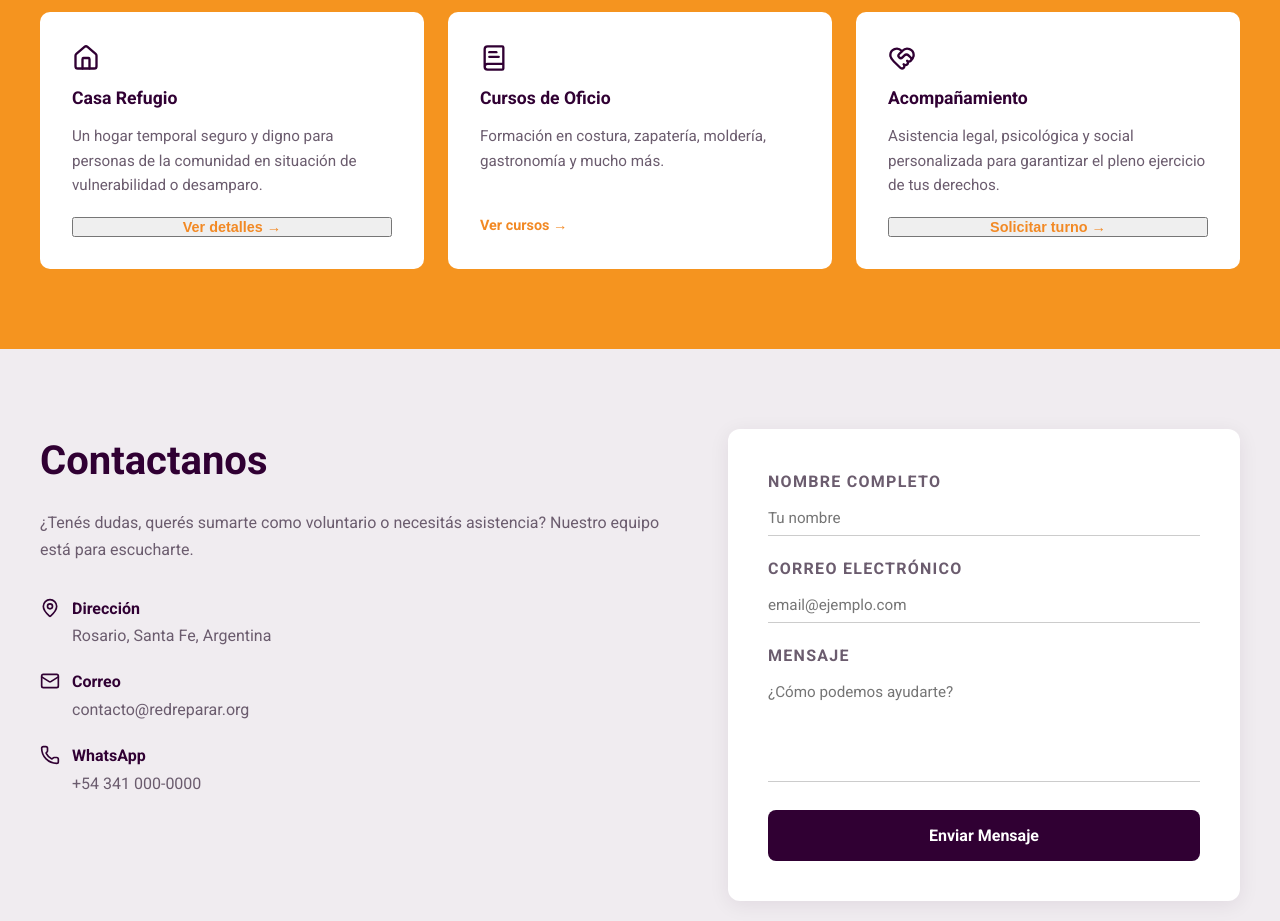
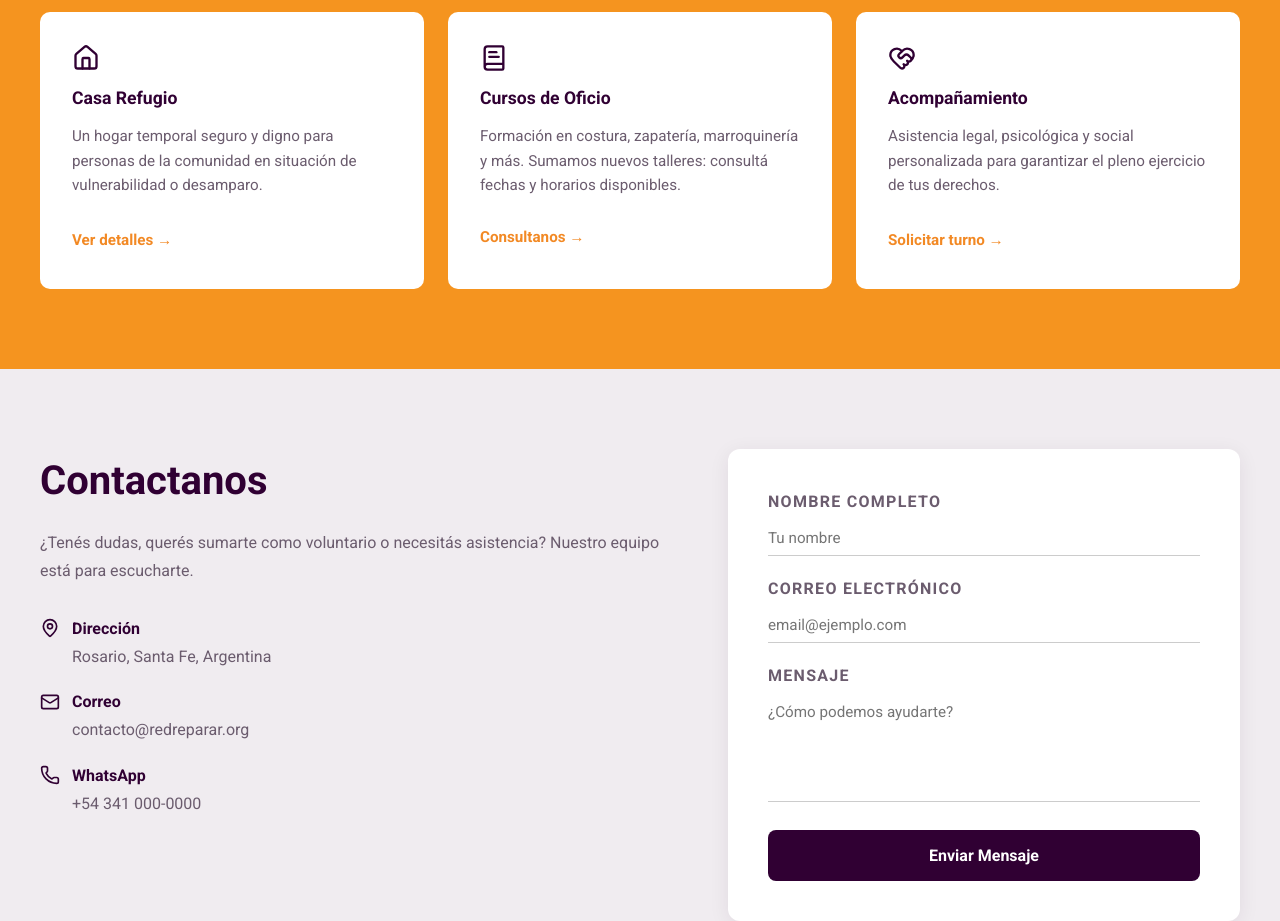
Before and after one commit to christianberti/red-reparar, a React (Vite) app: page / in a window 1280 px wide. Shown: the part 960-1881 px from the top of the page. Built offline with nearby package versions, Linux system fonts and the light colour scheme.

Commit message:
Mejora botones de Services: unifica estilos, accesibilidad de foco, scroll automatico a Refugio o Acompanamiento Integral, y cambia Ver cursos por Consultanos

```diff
--- a/src/App.jsx
+++ b/src/App.jsx
@@ -1,31 +1,3 @@
-/* import { useState } from 'react'
-import Navbar from './components/Navbar'
-import About from './components/sections/About'
-import Services from './components/sections/Services'
-import Contact from './components/sections/Contact'
-import WhatsappButton from './components/WhatsAppButton'
-import Footer from './components/Footer'
-import RefugioHero from './components/sections/RefugioHero'
-
-const App = () => {
-  return (
-    <>
-      <Navbar />
-       <RefugioHero />
-      <main>
-        <About />
-        <Services />
-        <Contact />
-      </main>
-      <Footer />
-      <WhatsappButton />
-    </>
-  )
-}
-
-export default App */
-
-
 import { useState, useEffect } from 'react'
 import Navbar from './components/Navbar'
 import About from './components/sections/About'
@@ -39,9 +11,14 @@ import AcompanamientoIntegral from './components/sections/AcompanamientoIntegral
 
 const App = () => {
   const [view, setView] = useState('home') // 'home' | 'refugio'
+  const [scrollTarget, setScrollTarget] = useState(null) // 'hero' | 'acompanamiento'
 
-  // Si el usuario clickea cualquier link del Navbar (#nosotros, #servicios, etc.)
-  // volvemos a mostrar el Inicio normal, sin tocar Navbar.jsx
+  const handleVerRefugio = (target) => {
+    setView('refugio')
+    setScrollTarget(target)
+  }
+
+  // Vuelve a Inicio si se clickea cualquier link del Navbar
   useEffect(() => {
     const handleClick = (e) => {
       const link = e.target.closest('a[href^="#"]')
@@ -51,6 +28,19 @@ const App = () => {
     return () => document.removeEventListener('click', handleClick)
   }, [])
 
+  // Hace scroll al destino correcto una vez que se muestra la página de Refugio
+  useEffect(() => {
+    if (view === 'refugio' && scrollTarget) {
+      setTimeout(() => {
+        if (scrollTarget === 'hero') {
+          window.scrollTo({ top: 0, behavior: 'smooth' })
+        } else if (scrollTarget === 'acompanamiento') {
+          document.getElementById('acompanamiento-integral')?.scrollIntoView({ behavior: 'smooth' })
+        }
+      }, 50)
+    }
+  }, [view, scrollTarget])
+
   return (
     <>
       <Navbar />
@@ -58,7 +48,7 @@ const App = () => {
         {view === 'home' ? (
           <>
             <About />
-            <Services onVerRefugio={() => setView('refugio')} />
+            <Services onVerRefugio={handleVerRefugio} />
             <Contact />
           </>
         ) : (
--- a/src/components/sections/AcompanamientoIntegral.jsx
+++ b/src/components/sections/AcompanamientoIntegral.jsx
@@ -11,7 +11,7 @@ const items = [
 
 function AcompanamientoIntegral() {
   return (
-    <section className="acompanamiento">
+    <section id="acompanamiento-integral" className="acompanamiento">
       <div className="acompanamiento__container">
         <div className="acompanamiento__image">
           <img src={imgAcompanamiento} alt="Acompañamiento integral Red Reparar" />
--- a/src/components/sections/Services.jsx
+++ b/src/components/sections/Services.jsx
@@ -73,23 +73,23 @@ const getServices = (onVerRefugio) => [
     icon: Home,
     title: 'Casa Refugio',
     description: 'Un hogar temporal seguro y digno para personas de la comunidad en situación de vulnerabilidad o desamparo.',
-    onClick: onVerRefugio,
+    onClick: () => onVerRefugio('hero'),
     linkText: 'Ver detalles'
   },
 {
   id: 2,
   icon: BookText,
   title: 'Cursos de Oficio',
-    description: 'Formación en costura, zapatería, moldería, gastronomía y mucho más.',
-    link: '#',
-    linkText: 'Ver cursos'
+  description: 'Formación en costura, zapatería, marroquinería y más. Sumamos nuevos talleres: consultá fechas y horarios disponibles.',
+  link: '#contacto',
+  linkText: 'Consultanos'
 },
   {
    id: 3,
     icon: HeartHandshake,
     title: 'Acompañamiento',
     description: 'Asistencia legal, psicológica y social personalizada para garantizar el pleno ejercicio de tus derechos.',
-    onClick: onVerRefugio,
+    onClick: () => onVerRefugio('acompanamiento'),
     linkText: 'Solicitar turno'
   }
 ]
--- a/src/styles/Services.css
+++ b/src/styles/Services.css
@@ -60,7 +60,7 @@
   flex: 1;
 }
 
-.services__card-link {
+/* .services__card-link {
   color: var(--color-accent);
   font-size: 0.9rem;
   font-weight: 600;
@@ -71,8 +71,35 @@
 
 .services__card-link:hover {
   color: var(--color-accent-hover);
+} */
+
+
+.services__card-link {
+  display: inline-block;
+  background: none;
+  border: none;
+  color: var(--color-accent);
+  font-family: inherit;
+  font-size: 0.95rem;
+  font-weight: 700;
+  text-decoration: none;
+  cursor: pointer;
+  text-align: left;
+  padding: 0.5rem 0;
+  margin-top: 0.5rem;
 }
 
+.services__card-link:hover {
+  color: var(--color-accent-hover);
+  text-decoration: underline;
+}
+
+/* Foco visible solo cuando se navega con teclado (Tab) —  accesibilidad */
+.services__card-link:focus-visible {
+  outline: 3px solid var(--color-accent);
+  outline-offset: 3px;
+  border-radius: 4px;
+}
 
 @media (max-width: 992px) {
   .services__grid {
```
Lines whose indentation alone changed are shown as unchanged.
